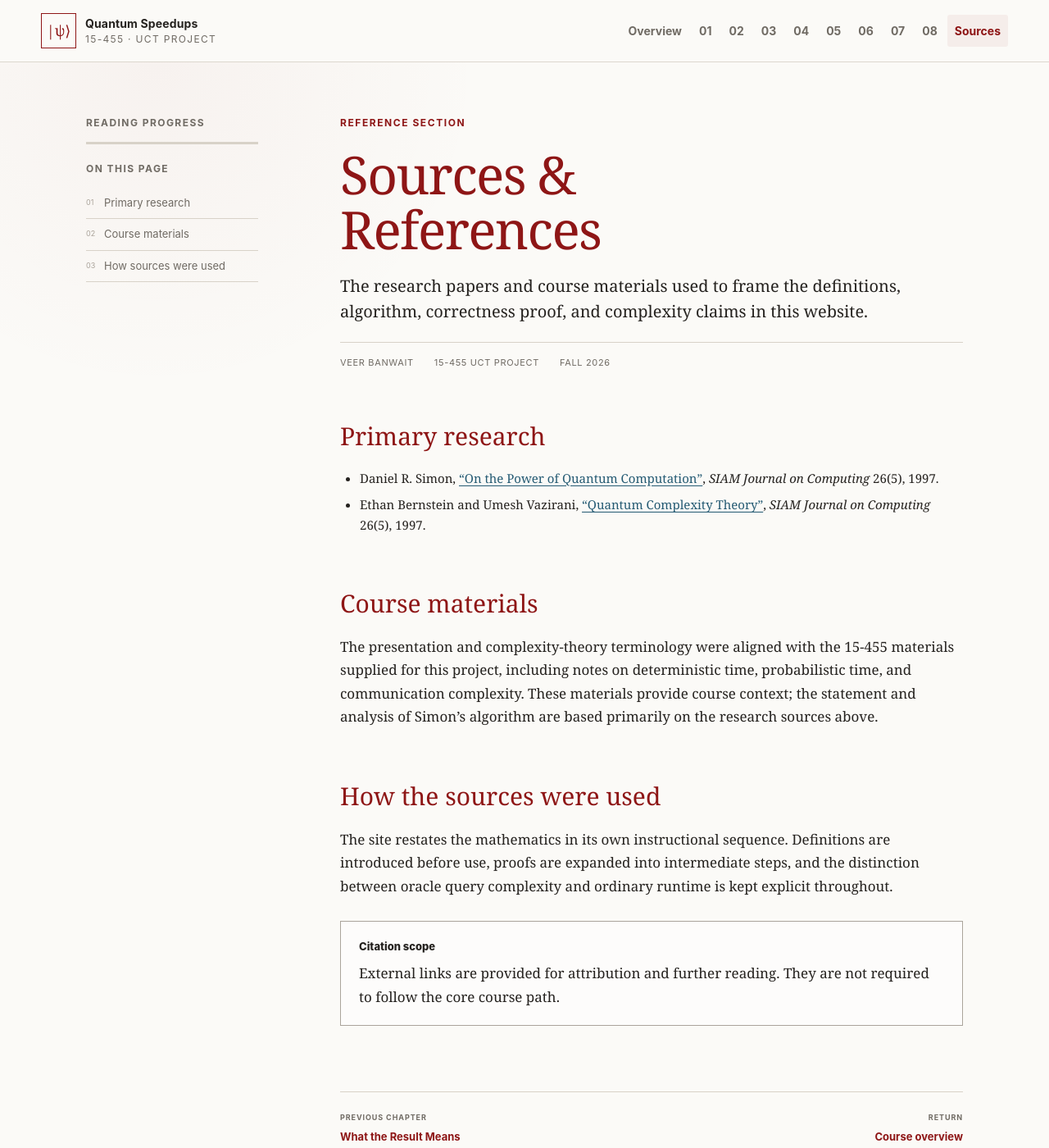
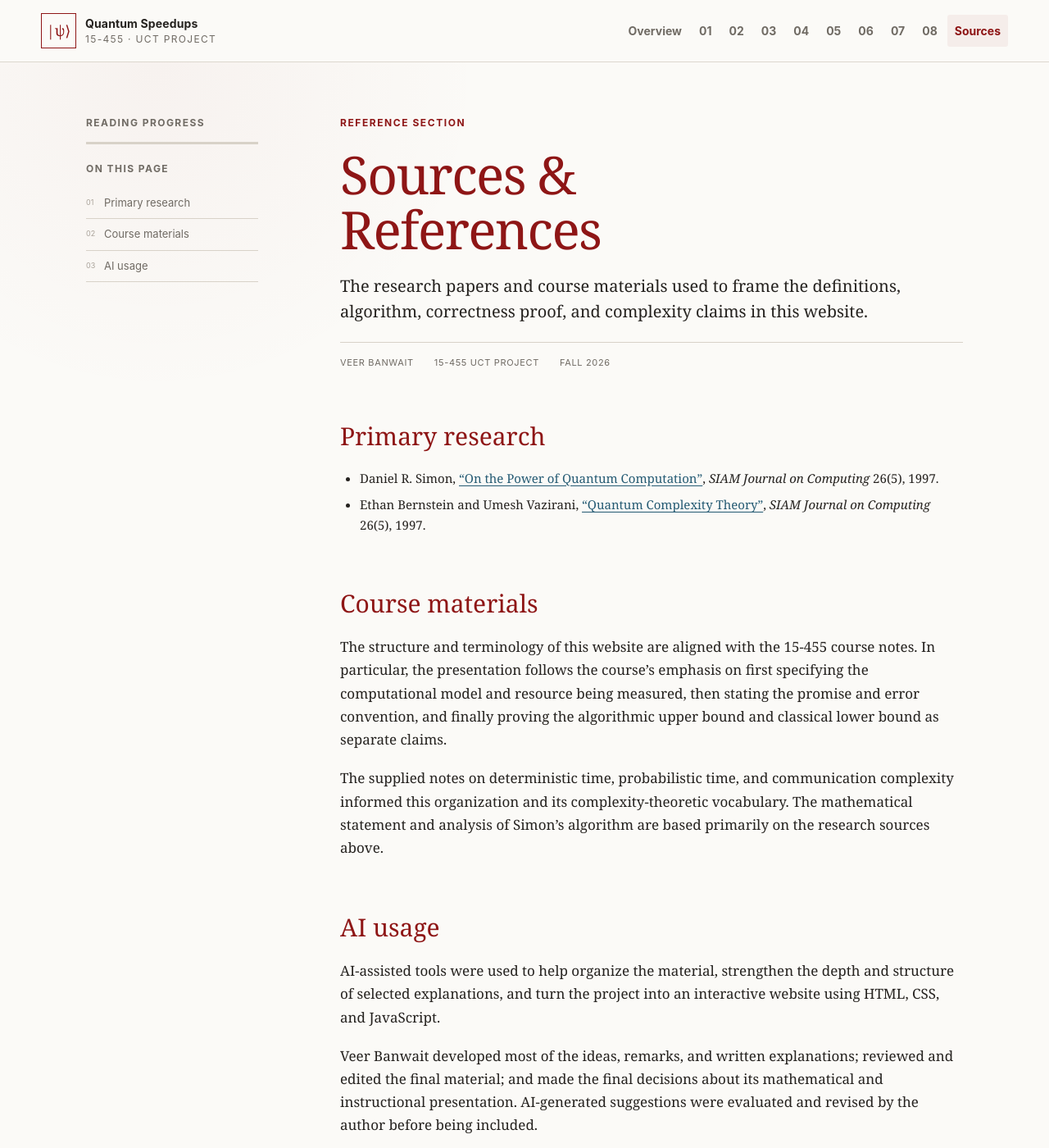
Before and after one commit to vbanwait5/UCT-Project, a plain HTML site: page sources.html in a window 1280 px wide. Shown: the top 1400 px of the page at 82% size. Drawn offline with Linux system fonts and the light colour scheme.

Commit message:
Clarify course alignment and AI usage

```diff
--- a/sources.html
+++ b/sources.html
@@ -17,7 +17,7 @@
     <aside class="toc" aria-label="On this page">
       <p class="toc-label">Reading progress</p><div class="progress-track" aria-hidden="true"><div class="progress-fill"></div></div>
       <p class="toc-label">On this page</p>
-      <ol><li><a href="#primary">Primary research</a></li><li><a href="#course">Course materials</a></li><li><a href="#scope">How sources were used</a></li></ol>
+      <ol><li><a href="#primary">Primary research</a></li><li><a href="#course">Course materials</a></li><li><a href="#ai-usage">AI usage</a></li></ol>
     </aside>
 
     <article class="lesson-content">
@@ -38,13 +38,14 @@
 
       <section id="course">
         <h2>Course materials</h2>
-        <p>The presentation and complexity-theory terminology were aligned with the 15-455 materials supplied for this project, including notes on deterministic time, probabilistic time, and communication complexity. These materials provide course context; the statement and analysis of Simon’s algorithm are based primarily on the research sources above.</p>
+        <p>The structure and terminology of this website are aligned with the 15-455 course notes. In particular, the presentation follows the course’s emphasis on first specifying the computational model and resource being measured, then stating the promise and error convention, and finally proving the algorithmic upper bound and classical lower bound as separate claims.</p>
+        <p>The supplied notes on deterministic time, probabilistic time, and communication complexity informed this organization and its complexity-theoretic vocabulary. The mathematical statement and analysis of Simon’s algorithm are based primarily on the research sources above.</p>
       </section>
 
-      <section id="scope">
-        <h2>How the sources were used</h2>
-        <p>The site restates the mathematics in its own instructional sequence. Definitions are introduced before use, proofs are expanded into intermediate steps, and the distinction between oracle query complexity and ordinary runtime is kept explicit throughout.</p>
-        <div class="note-box"><p class="note-title">Citation scope</p><p>External links are provided for attribution and further reading. They are not required to follow the core course path.</p></div>
+      <section id="ai-usage">
+        <h2>AI usage</h2>
+        <p>AI-assisted tools were used to help organize the material, strengthen the depth and structure of selected explanations, and turn the project into an interactive website using HTML, CSS, and JavaScript.</p>
+        <p>Veer Banwait developed most of the ideas, remarks, and written explanations; reviewed and edited the final material; and made the final decisions about its mathematical and instructional presentation. AI-generated suggestions were evaluated and revised by the author before being included.</p>
       </section>
 
       <nav class="lesson-nav" aria-label="Lesson navigation"><a href="implications.html"><small>Previous chapter</small>What the Result Means</a><a href="index.html"><small>Return</small>Course overview</a></nav>
```
